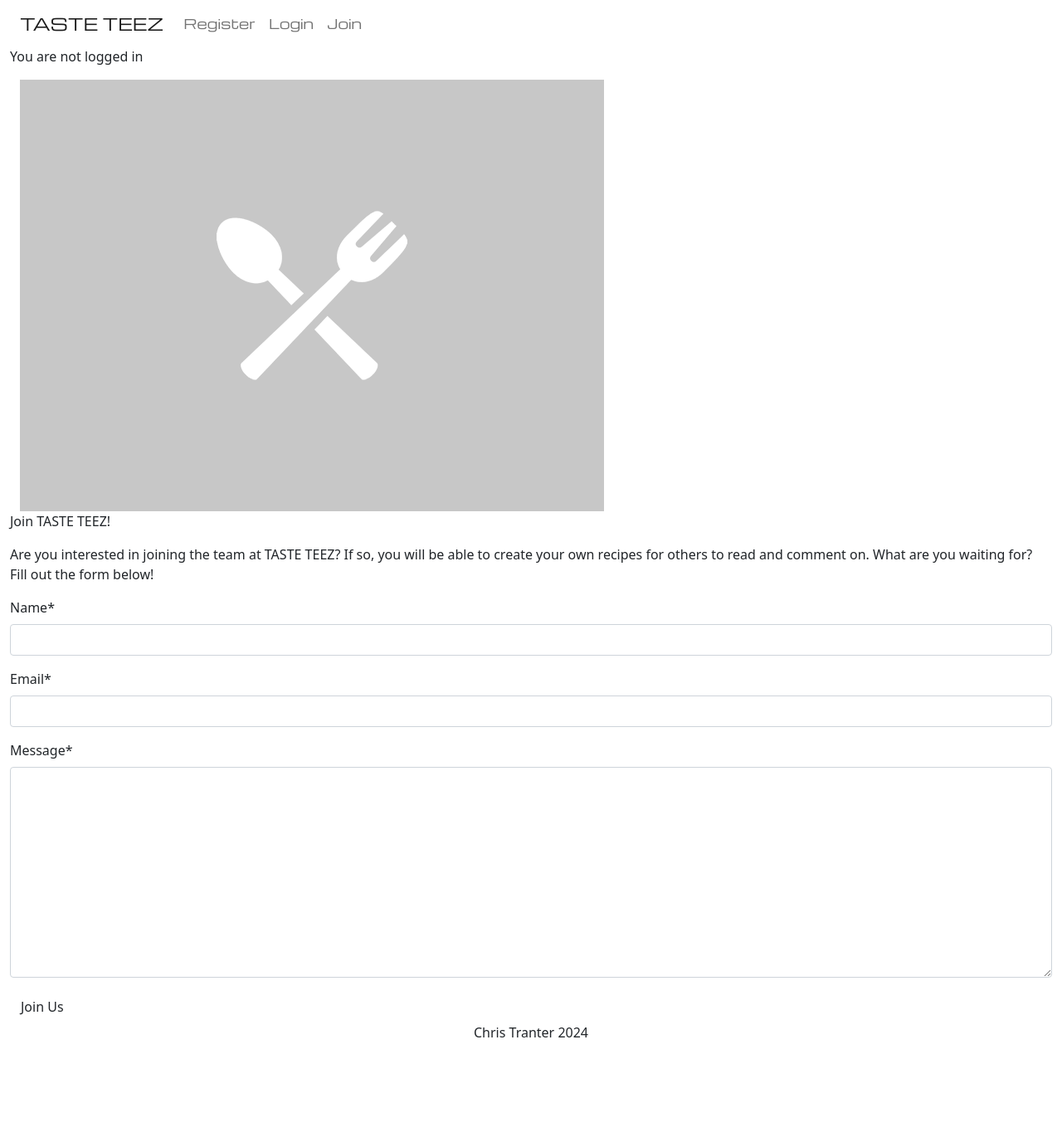
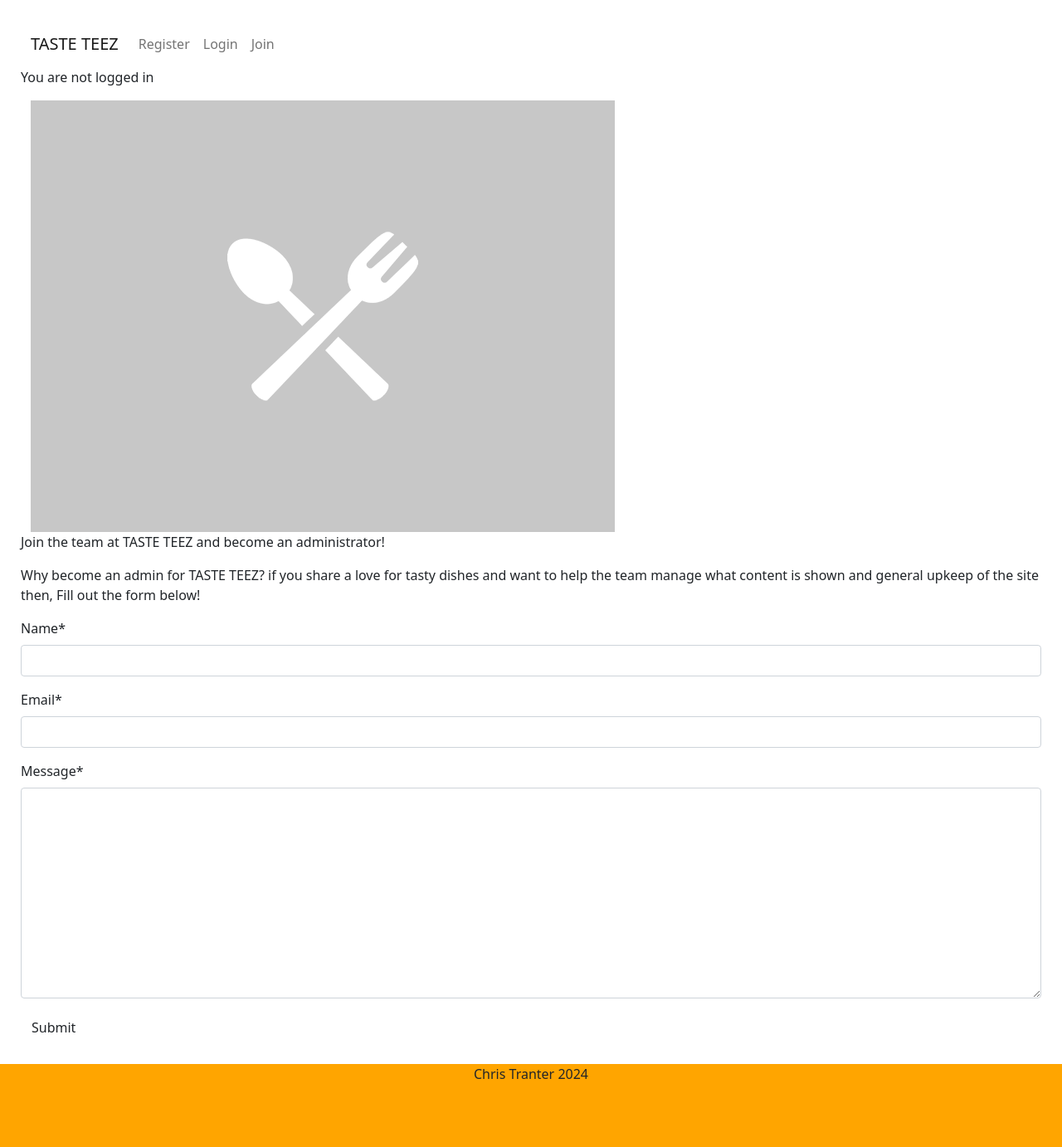
Before and after one commit to Chris-Tranter/tastethis, a Django app: page /join/ in a window 1280 px wide. Shown: the whole page at 83% size. Before the commit the page ends 1250 px from the top, so only its background shows below. Run offline with Django 4.2, Linux system fonts and the light colour scheme; some libraries are stand-ins or nearby versions.

Commit message:
changed html content for join page

```diff
--- a/join/templates/join/join.html
+++ b/join/templates/join/join.html
@@ -7,19 +7,15 @@
     <img src="{% static 'images/food.png' %}" class="img-fluid" alt="responsive-image">
   </div>
 
-                <div class="container-fluid g-0">
-                  {{ join.content | safe }}
-                </div>
+<p>Join the team at TASTE TEEZ and become an administrator!</p>
 
+<p>Why become an admin for TASTE TEEZ?
+  if you share a love for tasty dishes and want to help the team manage what content is shown and general upkeep of the site then, Fill out the form below!
+</p>
 
-<p>Join TASTE TEEZ!</p>
-<p>Are you interested in joining the team at TASTE TEEZ?
-  If so, you will be able to create your own recipes for others to read and comment on.
-  What are you waiting for? Fill out the form below!
-</p>
 <form method="post">
   {{ join_form | crispy }}
   {% csrf_token %}
-  <button class="btn" type="submit">Join Us</button>
+  <button class="btn" type="submit">Submit</button>
 </form>
 {% endblock content %}
--- a/static/css/style.css
+++ b/static/css/style.css
@@ -1,5 +1,22 @@
 @import url('https://fonts.googleapis.com/css2?family=Michroma&family=Philosopher:ital,wght@0,400;0,700;1,400;1,700&display=swap');
 
-a {
-    font-family: 'Michroma';
+html {
+    position: relative;
+    min-height: 100%;
 }
+
+body {
+    margin: 0 0 100px;
+    /* bottom = footer height */
+    padding: 25px;
+}
+
+footer {
+    background-color: orange;
+    position: absolute;
+    left: 0;
+    bottom: 0;
+    height: 100px;
+    width: 100%;
+    overflow: hidden;
+}
--- a/templates/base.html
+++ b/templates/base.html
@@ -28,7 +28,7 @@
     <link rel="stylesheet" href="{% static 'css/style.css' %}">
 </head>
 
-<body class="container-fluid">
+<body>
     <!-- Navigation -->
     <nav class="navbar navbar-expand-lg navbar-light">
         <div class="container-fluid">
@@ -43,6 +43,9 @@
                     <li class="nav-item">
                         <a class="nav-link {% if request.path == add_recipe_url %}active{% endif %}" aria-current="page" href= "{% url 'add_recipe' %}">Add Recipe</a>
                     </li>
+                    <li class="nav-item">
+                        <a class="nav-link {% if request.path == join_url %}active{%endif%}" aria-current="page" href="{% url 'join' %}">Join</a>
+                    </li>
                     {% else %}
                     <li class="nav-item">
                         <a class="nav-link {% if request.path == signup_url %}active{% endif %}" aria-current="page"
@@ -53,6 +56,7 @@
                     </li>
                     <li class="nav-item">
                         <a class="nav-link {% if request.path == join_url %}active{%endif%}" aria-current="page" href="{% url 'join' %}">Join</a>
+                    </li>
                     {% endif %}
                     </li>
                 </ul>
@@ -78,7 +82,7 @@
 
 
     <!-- Footer -->
-    <footer class="">
+    <footer class="footer">
         <p class="text-center">
             {% block copyright %}
                 Chris Tranter 2024
```
Also changed, not shown: README.md (deleted), readme.md (added), 1 other file.
